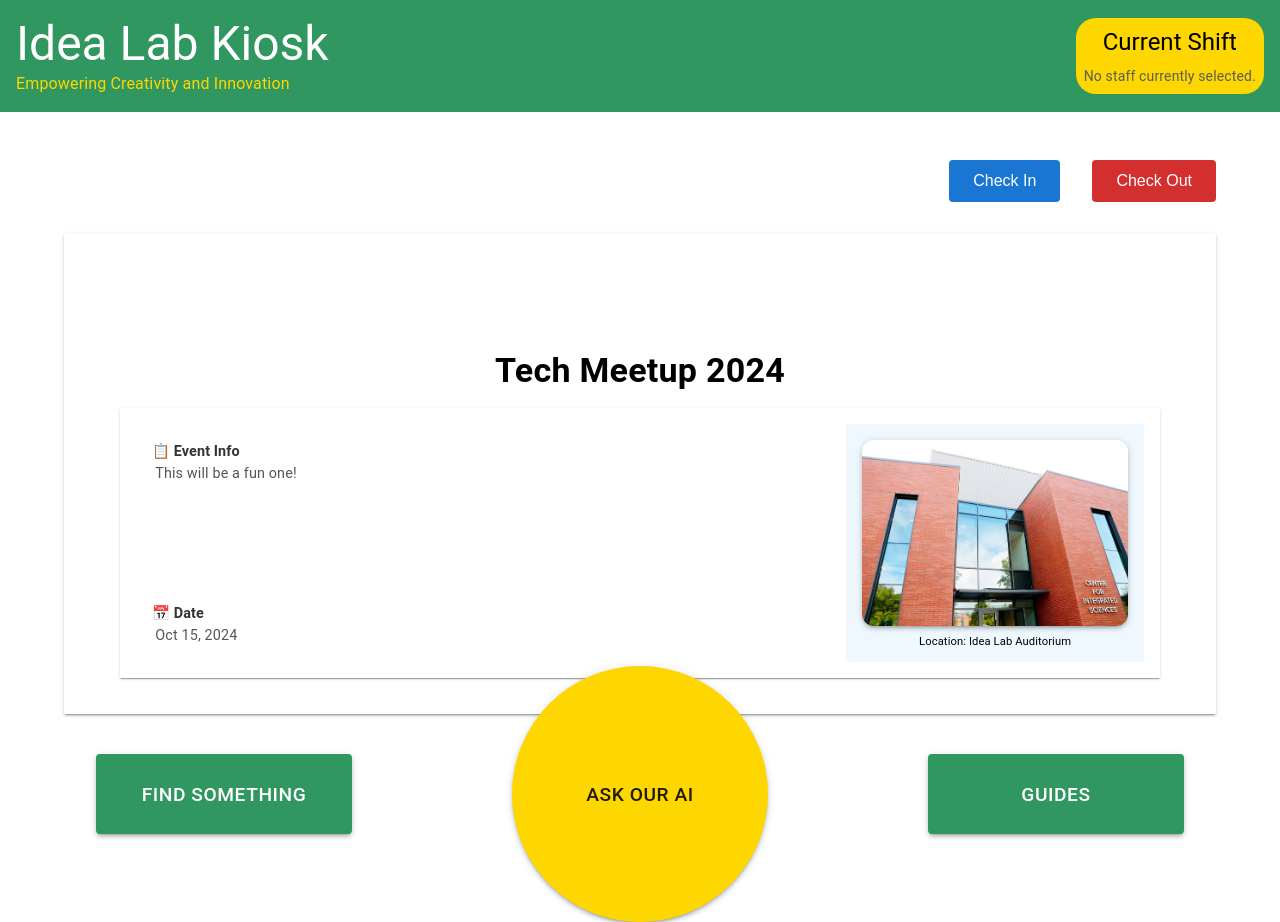
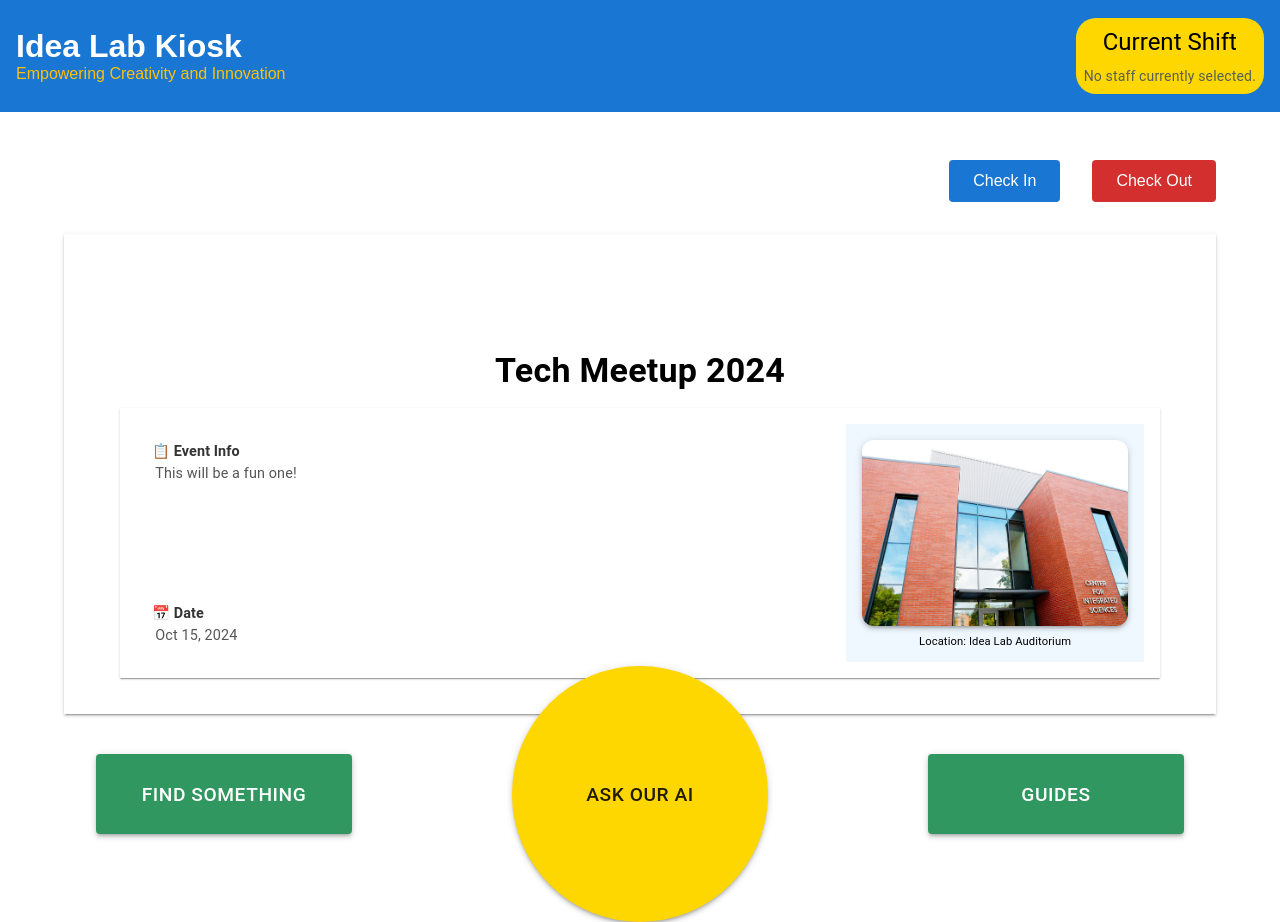
Before and after one commit to akgupta2002D/IdeaLab_Kiosk, a Next.js app: page / in a window 1280 px wide. Built offline with nearby package versions, Linux system fonts and the light colour scheme.

Commit message:
Refractor TopBar into personal hook and smaller component

```diff
--- /dev/null
+++ b/app/components/homepage/TitleBanner.js
@@ -0,0 +1,12 @@
+import styles from "./styles/Topbar.module.css";
+
+const TitleBanner = () => {
+  return (
+    <div className={styles.titleBanner}>
+      <h1 className={styles.title}>Idea Lab Kiosk</h1>
+      <p className={styles.tagline}>Empowering Creativity and Innovation</p>
+    </div>
+  );
+};
+
+export default TitleBanner;
--- a/app/components/homepage/TopBar.js
+++ b/app/components/homepage/TopBar.js
@@ -1,47 +1,21 @@
-'use client';
+"use client";
 
-import { useState, useEffect } from "react";
-import { Box, Typography } from '@mui/material';
-import ActiveStaffDisplay from '../staff_display/ActiveStaffDisplay';
+import ActiveStaffDisplay from "../staff_display/ActiveStaffDisplay";
+import TitleBanner from "./TitleBanner";
+import { useShiftWorkers } from "../../hooks/useShiftWorkers";
+import styles from "./styles/TopBar.module.css";
 
 const TopBar = () => {
-  const [shiftWorkers, setShiftWorkers] = useState([]);
-
-  // Load selected staff from localStorage when the component mounts
-  useEffect(() => {
-    const storedStaff = localStorage.getItem("selectedStaff");
-    if (storedStaff) {
-      setShiftWorkers(JSON.parse(storedStaff));
-    } else {
-      setShiftWorkers([]); // Ensure no old data remains
-    }
-  }, []);
+  const shiftWorkers = useShiftWorkers();
 
   return (
-    <Box
-      display='flex'
-      justifyContent='space-between'
-      alignItems='center'
-      p={2}
-      bgcolor='primary.main'
-      width={'100%'}
-      height={'14vh'}
-    >
-      {/* Left Section */}
-      <Box display='flex' alignItems='flex-start'>
-        <Box display={'flex'} flexDirection={'column'}>
-          <Typography variant='h3' color='white'>
-            Idea Lab Kiosk
-          </Typography>
-          <Typography variant='body1' color='warning'>
-            Empowering Creativity and Innovation
-          </Typography>
-        </Box>
-      </Box>
+    <div className={styles.topBar}>
+      {/* Left Section - Title and Tagline */}
+      <TitleBanner />
 
-      {/* Right Section - Display Selected Staff */}
+      {/* Right Section - Active Staff Display */}
       <ActiveStaffDisplay shiftWorkers={shiftWorkers} />
-    </Box>
+    </div>
   );
 };
 
--- /dev/null
+++ b/app/components/homepage/styles/Topbar.module.css
@@ -0,0 +1,27 @@
+.topBar {
+    display: flex;
+    justify-content: space-between;
+    align-items: center;
+    padding: 16px;
+    background-color: var(--primary-main, #1976d2); /* Replace with your primary color */
+    width: 100%;
+    height: 14vh;
+  }
+
+  .titleBanner {
+    display: flex;
+    flex-direction: column;
+  }
+
+  .title {
+    font-size: 2rem;
+    color: white;
+    font-weight: bold;
+    margin: 0;
+  }
+
+  .tagline {
+    font-size: 1rem;
+    color: #ffc107; /* Warning color */
+    margin: 0;
+  }
--- a/app/globals.css
+++ b/app/globals.css
@@ -1 +1,10 @@
 @import 'modern-normalize/modern-normalize.css';
+
+:root {
+    --primary-color: #2F975F;  /* Green */
+    --secondary-color: #575F56;  /* Dark Gray */
+    --background-color: #FFFFFF;  /* White */
+    --text-primary: #000000;  /* Black */
+    --text-secondary: #575F56;  /* Dark Gray */
+    --warning-color: #FFD700;  /* Dark Yellow (Gold) */
+  }
--- /dev/null
+++ b/app/hooks/useShiftWorkers.js
@@ -0,0 +1,12 @@
+import { useState, useEffect } from "react";
+
+export function useShiftWorkers() {
+  const [shiftWorkers, setShiftWorkers] = useState([]);
+
+  useEffect(() => {
+    const storedStaff = localStorage.getItem("selectedStaff");
+    setShiftWorkers(storedStaff ? JSON.parse(storedStaff) : []);
+  }, []);
+
+  return shiftWorkers;
+}
```
